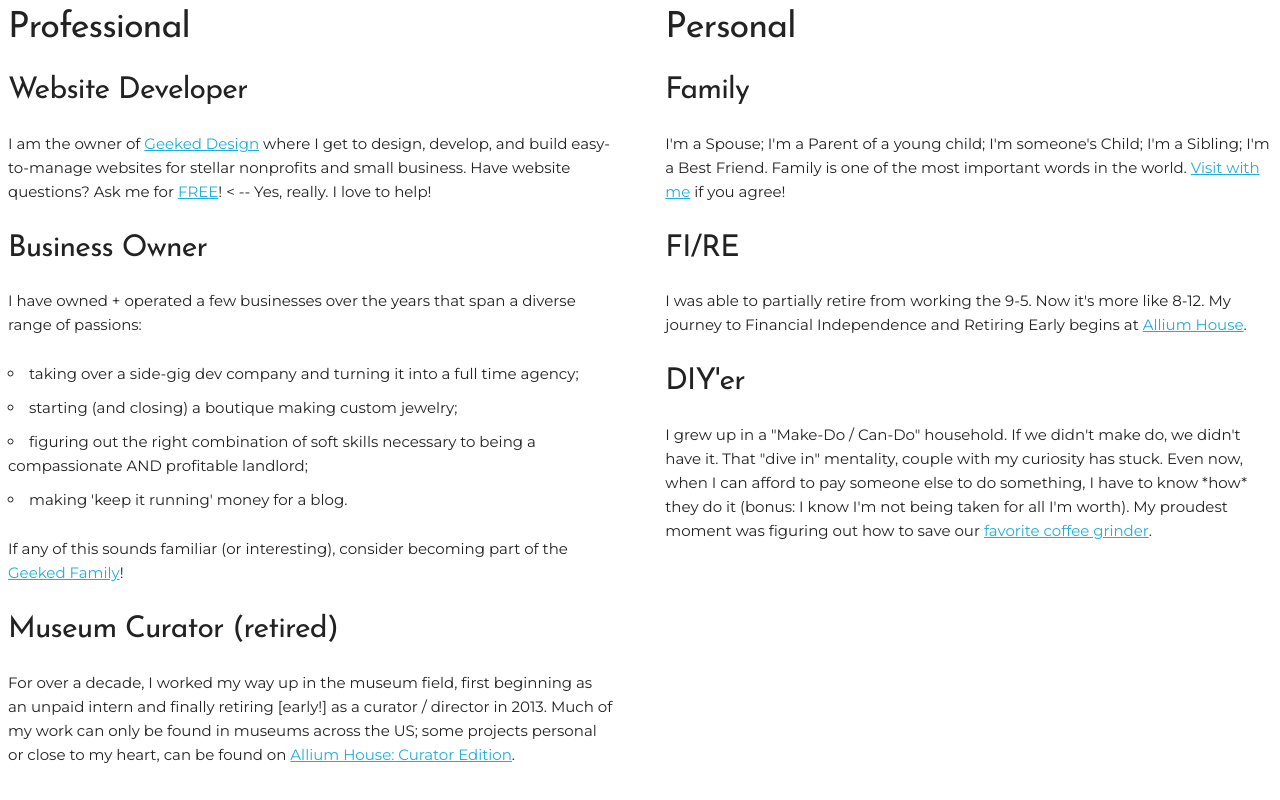
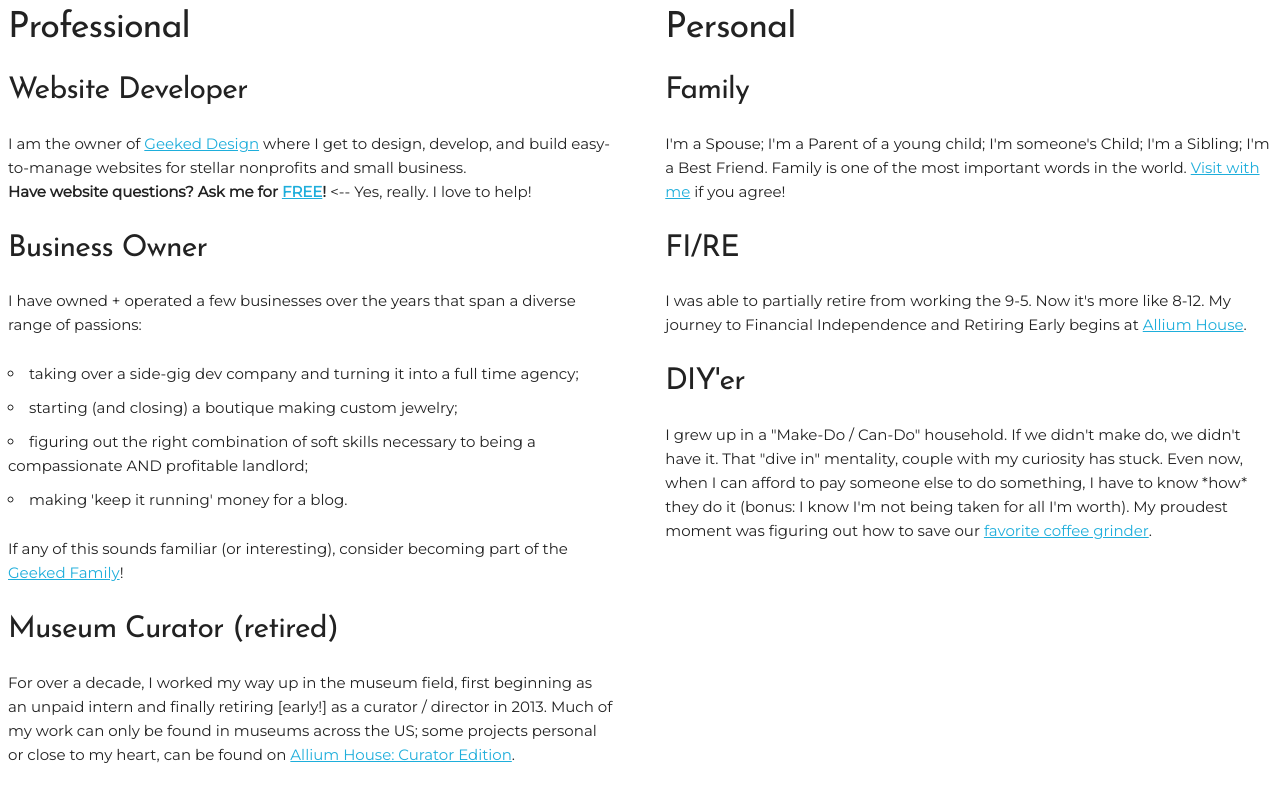
Before and after one commit to terribedore/tb-2020, a plain HTML site: page index.html in a window 1280 px wide. Shown: the part 1500-2300 px from the top of the page. Drawn offline with Linux system fonts and the light colour scheme.

Commit message:
removed unused font and made sure my help offer was emphasized

```diff
--- a/index.html
+++ b/index.html
@@ -15,7 +15,7 @@
 
     <!-- FONT
     –––––––––––––––––––––––––––––––––––––––––––––––––– -->
-    <link href="https://fonts.googleapis.com/css2?family=Josefin+Sans&family=Montserrat&family=Rokkitt&display=swap"" rel="stylesheet" type="text/css">
+    <link href="https://fonts.googleapis.com/css2?family=Josefin+Sans&family=Montserrat&display=swap"" rel="stylesheet" type="text/css">
 
     <!-- CSS
     –––––––––––––––––––––––––––––––––––––––––––––––––– -->
@@ -75,7 +75,8 @@
             <div class="one-half column">
                 <h3>Professional</h3>
                 <h4>Website Developer</h4>
-                <p>I am the owner of <a href="https://geeked.design">Geeked Design</a> where I get to design, develop, and build easy-to-manage websites for stellar nonprofits and small business. Have website questions? Ask me for <a href="https://geeked.design/consult1">FREE</a>! < -- Yes, really. I love to help!</p>
+                <p>I am the owner of <a href="https://geeked.design">Geeked Design</a> where I get to design, develop, and build easy-to-manage websites for stellar nonprofits and small business.
+                <br><strong>Have website questions? Ask me for <a href="https://geeked.design/consult1">FREE</a>!</strong> <-- Yes, really. I love to help!</p>
                 <h4>Business Owner</h4>
                 <p>I have owned + operated a few businesses over the years that span a diverse range of passions:</p>
                     <ul>
```
